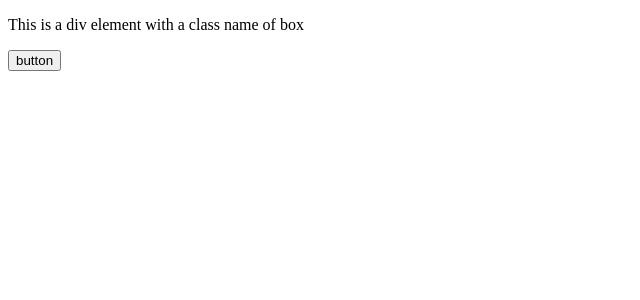
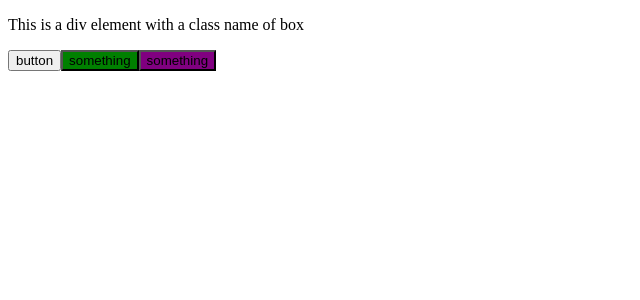
Before and after one commit to gerwld/huxn-next, a Next.js app: page / in a window 1280 px wide. Shown: the top 300 px of the page, without its empty margins (0-640 px from the left). Built offline with nearby package versions, Linux system fonts and the light colour scheme.

Commit message:
type predicates

```diff
--- a/app/page.tsx
+++ b/app/page.tsx
@@ -1,5 +1,6 @@
 "use client"
 import AdminInfo from "@/components/AdminInfo";
+import Button from "@/components/Button";
 import Counter from "@/components/Counter";
 import ElementWrapper from "@/components/ElementWrapper";
 import Form from "@/components/Form";
@@ -26,6 +27,9 @@ const page = () => {
       <ElementWrapper elementType="button" className="button" onClick={() => alert("button click")}>
       button
       </ElementWrapper>
+
+      <Button label="something" type="primary"/>
+      <Button label="something" type="secondary"/>
     </section>
   );
 };
--- /dev/null
+++ b/components/Button.tsx
@@ -0,0 +1,39 @@
+"use client";
+import React, { FC } from "react";
+
+interface IPrimaryButtonProps {
+  type: "primary";
+  label: string;
+}
+
+interface ISecondaryButtonProps {
+  type: "secondary";
+  label: string;
+}
+
+type IButtonProps = IPrimaryButtonProps | ISecondaryButtonProps;
+
+// type predicate function to check if props are of type IPrimaryButtonProps
+function isPrimaryBtn (props: IButtonProps): props is IPrimaryButtonProps {
+    return props.type === 'primary';
+}
+
+export const primaryButtonProps: IPrimaryButtonProps = {
+    type: 'primary',
+    label: "Prima"
+}
+
+
+export const secondaryButtonProps: ISecondaryButtonProps = {
+    type: 'secondary',
+    label: "Prima 2"
+}
+
+const Button:FC<IButtonProps> = (props) => {
+    if(isPrimaryBtn(props)) {
+        return <button style={{backgroundColor: "green"}}>{props.label}</button>
+    }
+    return <button style={{backgroundColor: "purple"}}>{props.label}</button>
+};
+
+export default Button;
--- a/components/Form.tsx
+++ b/components/Form.tsx
@@ -1,6 +1,7 @@
 "use client";
 
 import { FormEvent, useRef, useState } from "react";
+import Button from "./Button";
 
 type FormData = {
   name: string;
@@ -50,6 +51,7 @@ const Form = () => {
         <div>{submittedData.email}</div>
         <div>{submittedData.password}</div>
       </section>
+
     </div>
   );
 };
```
